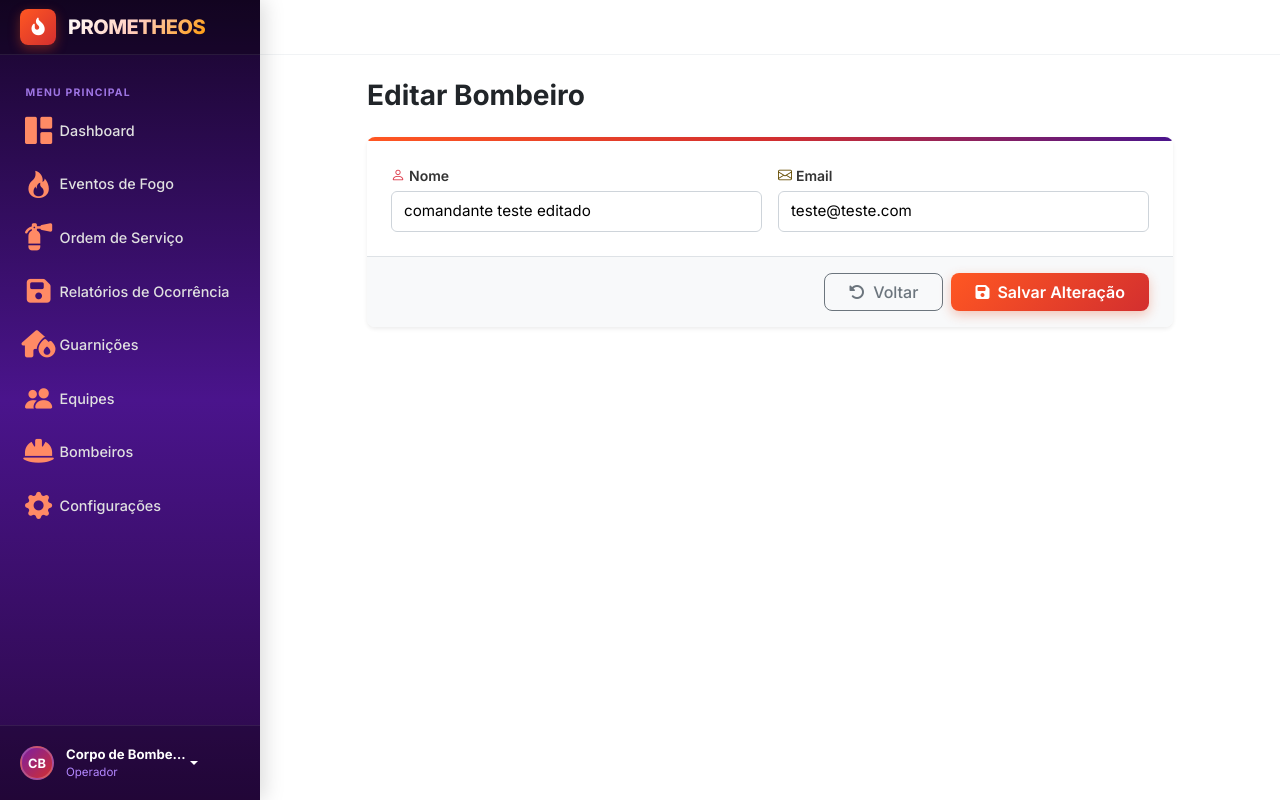
After one commit to JuanPFRocha/Prometheos, a Django app: page /bombeiros/editar/123123 in a window 1280 px wide. The commit adds this page. Run offline with Django 5.2, Linux system fonts and the light colour scheme; data comes from the database, SQL or seed files in the repository; both versions use the stored data as it was after the commit.

Commit message:
feat: Adicionando página de listagem de bombeiros

```diff
--- a/gestao/models.py
+++ b/gestao/models.py
@@ -32,4 +32,4 @@ class Guarnicao(models.Model):
     nome = models.CharField(max_length=50)
     cep = models.CharField(max_length=8, validators=[num_regex])
     def __str__(self):
-                return f"ID: {self.id}"
+                return self.nome
--- a/gestao/urls.py
+++ b/gestao/urls.py
@@ -1,6 +1,7 @@
 from django.urls import path
 from gestao import views
 from evento_fogo import views as fogoViews
+from usuario import views as userViews
 
 urlpatterns = [
     path('', views.dashboard, name='dashboard'),
@@ -20,5 +21,7 @@ urlpatterns = [
     path('relatorioOcorrencia/', fogoViews.relatorioOcorrencia, name='relatorioOcorrencia'),
     path('relatorioOcorrencia/adicionar', fogoViews.adicionaRelatorioOcorrencia, name='adicionaRelatorioOcorrencia'),
     path('relatorioOcorrencia/deletar/<id>', fogoViews.excluiRelatorioOcorrencia, name='excluirRelatorioOcorrencia'),
-    path('relatorioOcorrencia/editar/<id>', fogoViews.editaRelatorioOcorrencia, name='editaRelatorioOcorrencia')
+    path('relatorioOcorrencia/editar/<id>', fogoViews.editaRelatorioOcorrencia, name='editaRelatorioOcorrencia'),
+    path('bombeiros', userViews.bombeiro, name='bombeiro'),
+    path('bombeiros/editar/<matricula>', userViews.editaBombeiro, name='editaBombeiro')
 ]
--- a/templates/layout.html
+++ b/templates/layout.html
@@ -370,8 +370,8 @@
                     <i class="bi bi-people-fill"></i>
                     <span class="link-text">Equipes</span>
                 </a>
-                <a href=""
-                class="nav-item-link {% if 'guarnicao' in request.resolver_match.url_name %}active{% endif %}"
+                <a href="{% url 'bombeiro' %}"
+                class="nav-item-link {% if 'bombeiro' in request.resolver_match.url_name %}active{% endif %}"
                 title="Ocorrências">
                     <i class="fa-solid fa-helmet-safety"></i>
                     <span class="link-text">Bombeiros</span>
--- /dev/null
+++ b/templates/usuarios/editaBombeiro.html
@@ -0,0 +1,106 @@
+{% extends 'layout.html' %}
+
+{% block title %}Editar Bombeiro - Prometheos{% endblock %}
+
+{% block content %}
+
+<style>
+    .form-field-wrapper input,
+    .form-field-wrapper select {
+        display: block !important;
+        width: 100% !important;
+        border: 1px solid #ced4da !important;
+        border-radius: 0.375rem !important;
+        padding: 0.5rem 0.75rem !important;
+        font-size: 0.95rem !important;
+        background-color: #fff !important;
+        box-sizing: border-box !important;
+    }
+    .form-field-wrapper input:focus,
+    .form-field-wrapper select:focus {
+        border-color: var(--fire-orange) !important;
+        outline: 0 !important;
+        box-shadow: 0 0 0 0.25rem rgba(255, 87, 34, 0.25) !important;
+    }
+    .form-label-custom {
+        font-weight: 600;
+        font-size: 0.875rem;
+        color: #333;
+        margin-bottom: 0.35rem;
+        display: block;
+    }
+    .btn-fire-primary {
+        background: linear-gradient(135deg, var(--fire-orange), var(--fire-red-dark));
+        color: #ffffff;
+        border: none;
+        box-shadow: 0 4px 12px rgba(230, 74, 25, 0.3);
+        transition: all 0.2s ease;
+    }
+    .btn-fire-primary:hover {
+        background: linear-gradient(135deg, var(--fire-red-dark), #b71c1c);
+        color: #ffffff;
+    }
+</style>
+
+<div class="row justify-content-center">
+    <div class="col-12 col-xl-10 col-xxl-9">
+
+        <div class="mb-4">
+            <h1 class="h3 fw-bold mb-0 text-dark">Editar Bombeiro</h1>
+        </div>
+
+        <div class="card border-0 shadow-sm rounded-3 overflow-hidden">
+            <div style="height: 4px; background: linear-gradient(90deg, var(--fire-orange), var(--fire-red-dark), var(--purple-mid));"></div>
+
+            <form method="post" novalidate>
+                {% csrf_token %}
+
+                <div class="card-body p-4">
+
+                    {% if form.non_field_errors %}
+                    <div class="alert alert-danger mb-4 rounded-3" role="alert">
+                        {% for error in form.non_field_errors %}{{ error }}{% endfor %}
+                    </div>
+                    {% endif %}
+
+                    <div class="row g-3">
+                        <div class="col-12 col-md-6 form-field-wrapper">
+                            <label for="{{ form.nome.id_for_label }}" class="form-label-custom">
+                                <i class="bi bi-person text-danger me-1"></i>Nome
+                            </label>
+                            {{ form.nome }}
+                            {% if form.nome.errors %}
+                                <div class="text-danger small mt-1">{{ form.nome.errors.0 }}</div>
+                            {% endif %}
+                        </div>
+
+                        <div class="col-12 col-md-6 form-field-wrapper">
+                            <label for="{{ form.email.id_for_label }}" class="form-label-custom">
+                                <i class="bi bi-envelope text-warning-emphasis me-1"></i>Email
+                            </label>
+                            {{ form.email }}
+                            {% if form.email.errors %}
+                                <div class="text-danger small mt-1">{{ form.email.errors.0 }}</div>
+                            {% endif %}
+                        </div>
+                    </div>
+
+                </div>
+
+                <div class="card-footer bg-light border-top px-4 py-3 d-flex align-items-center justify-content-between">
+                    <div class="d-flex gap-2 ms-auto">
+                        <a href="{% url 'bombeiro' %}" class="btn btn-outline-secondary px-4 rounded-3 fw-medium">
+                            <i class="fa-solid fa-rotate-left me-1"></i> Voltar
+                        </a>
+                        <button type="submit" class="btn btn-fire-primary px-4 rounded-3 fw-semibold">
+                            <i class="fa-solid fa-floppy-disk me-1"></i> Salvar Alteração
+                        </button>
+                    </div>
+                </div>
+
+            </form>
+        </div>
+    </div>
+</div>
+
+{% endblock %}
--- /dev/null
+++ b/usuario/forms.py
@@ -0,0 +1,39 @@
+from django import forms
+from django.db.models import Q
+from .models import *
+
+
+class BombeiroForm(forms.ModelForm):
+    class Meta:
+        model = Bombeiro
+        fields = '__all__'
+
+    def __init__(self, *args, **kwargs):
+        super().__init__(*args, **kwargs)
+
+
+        campoUser = self.fields['id_usuario']
+        campoUser.widget = forms.Select(attrs={"class": "form-select"})
+        campoUser.empty_label = "Selecione um Usuário do sistema"
+        campoUser.label_from_instance = lambda e: e.nome
+        userDisponivel = Q(bombeiro__isnull=True)
+        if self.instance.pk:
+            userDisponivel |= Q(pk=self.instance.id_usuario_id)
+        campoUser.queryset = Usuario.objects.filter(userDisponivel).order_by("nome")
+
+        campoEscala = self.fields['id_escala']
+        campoEscala.widget = forms.SelectMultiple(attrs={"class": "form-select", "size": 5})
+        campoEscala.label_from_instance = (
+            lambda e: f"{e.id_guarnicao} · {e.data_inicio:%d/%m/%Y} a {e.data_fim:%d/%m/%Y}"
+        )
+        campoEscala.queryset = Escala.objects.select_related("id_guarnicao").order_by("-data_inicio")
+
+class BombeiroEdicaoForm(forms.ModelForm):
+    class Meta:
+        model = Usuario
+        fields = ['nome', 'email']
+
+    def __init__(self, *args, **kwargs):
+        super().__init__(*args, **kwargs)
+        self.fields['nome'].widget.attrs['placeholder'] = 'Nome do bombeiro'
+        self.fields['email'].widget.attrs['placeholder'] = 'bombeiro@email.com'
--- a/usuario/models.py
+++ b/usuario/models.py
@@ -29,8 +29,7 @@ class Escala(models.Model):
     data_fim = models.DateField()
     estatus = models.CharField(choices=Estatus.choices, default=Estatus.LIVRE)
     def __str__(self):
-                return f"ID: {self.id}"
-
+                return f"{self.data_inicio:%d/%m/%Y} a {self.data_fim:%d/%m/%Y}"
 
 class Bombeiro(models.Model):
     id_usuario = models.OneToOneField(Usuario, on_delete=models.CASCADE)
--- a/usuario/views.py
+++ b/usuario/views.py
@@ -1,3 +1,40 @@
-from django.shortcuts import render
+from django.shortcuts import render, redirect
+from usuario.models import *
+from .forms import *
 
-# Create your views here.
+def bombeiro(request):
+    bombeiros = Bombeiro.objects.all().order_by("-matricula")
+
+    filtros = {
+        "codigo" : request.GET.get("codigo", ""),
+        "nome" : request.GET.get("nome", ""),
+        "email" : request.GET.get("email", ""),
+        "estatus" : request.GET.get("estatus", "")
+    }
+
+    if filtros["codigo"]:
+        bombeiros = bombeiros.filter(matricula=filtros["codigo"])
+    if filtros["nome"]:
+        bombeiros = bombeiros.filter(id_usuario__nome=filtros["nome"])
+    if filtros["email"]:
+        bombeiros = bombeiros.filter(id_usuario__email=filtros["email"])
+    if filtros["estatus"]:
+        bombeiros = bombeiros.filter(estatus=filtros["estatus"])
+
+    contexto = {
+        "bombeiros" : bombeiros,
+        "filtros" : filtros,
+        "estatus_opcoes" : Bombeiro._meta.get_field("estatus").choices
+    }
+
+
+    return render(request, 'usuarios/bombeiros.html', contexto)
+def editaBombeiro(request, matricula=None):
+    bombeiro = Bombeiro.objects.get(pk=matricula)
+    form = BombeiroEdicaoForm(request.POST or None, instance=bombeiro.id_usuario)
+
+    if form.is_valid():
+        form.save()
+        return redirect('bombeiro')
+
+    return render(request, 'usuarios/editaBombeiro.html', {"form" : form})
```
Also changed, not shown: templates/gestao/dashboard.html (+4 -4 lines), templates/usuarios/bombeiros.html (added, +113 -0 lines), db.sqlite3.
